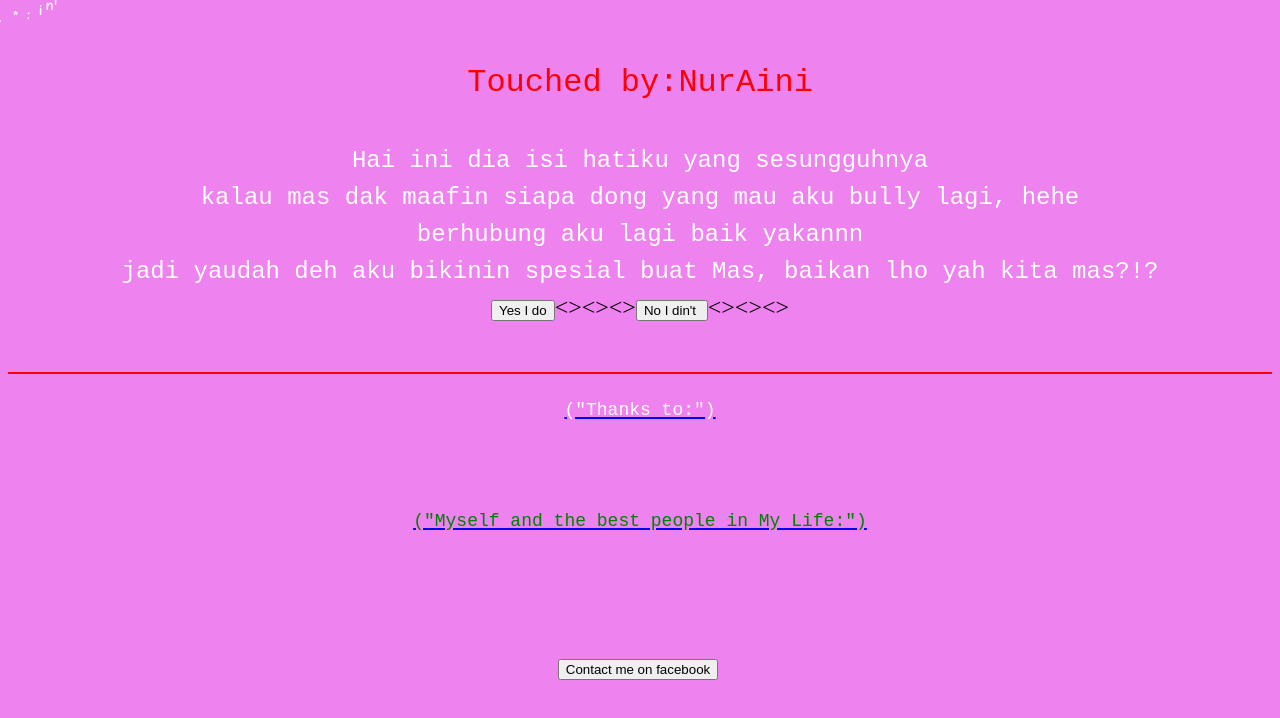
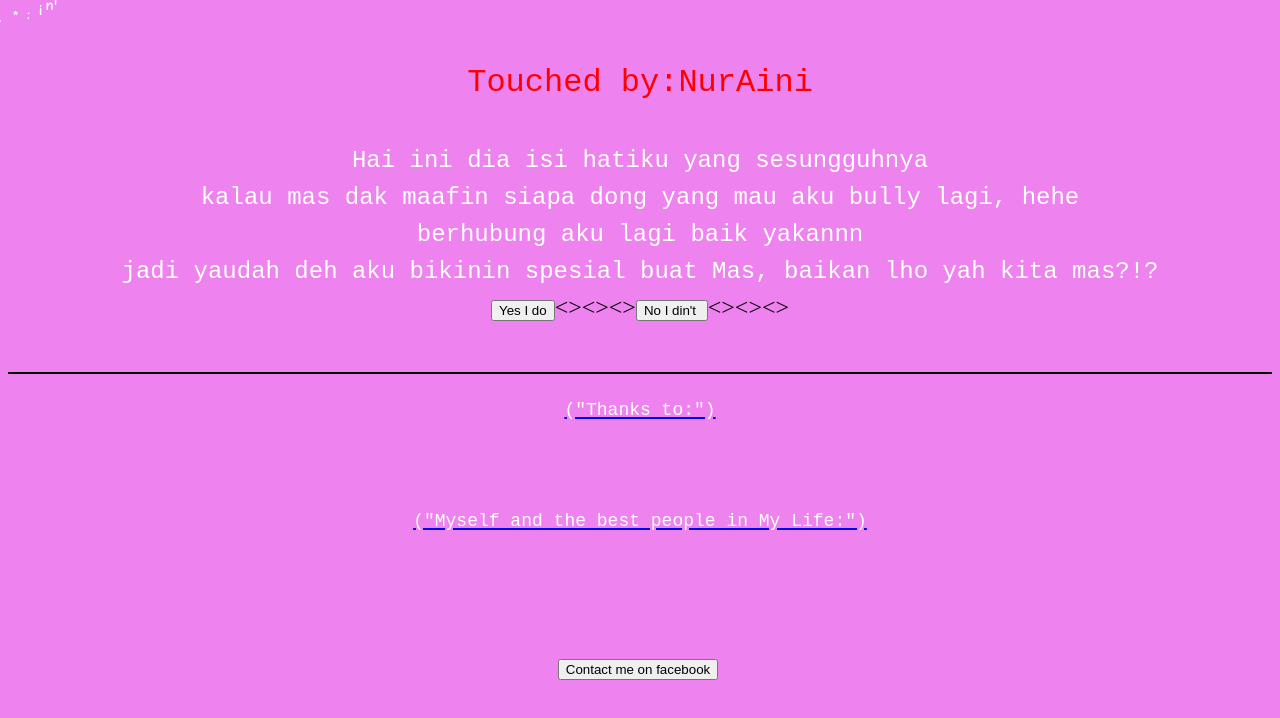
Before and after one commit to nuraainiii/nuraainiii.html, a plain HTML site: page index.html in a window 1280 px wide. Drawn offline with Linux system fonts and the light colour scheme.

Commit message:
Update index.html

```diff
--- a/index.html
+++ b/index.html
@@ -2,7 +2,7 @@
 <html>
 <head><title>NurAini 205430027</title>
 <!-- Created NurAini -->
-<script>alert ('HAI MAS')
+<script>alert ('HAI MAS jangan lupa fokusin baca pesan di taksbar atas, oke')
 alert ('This is for You there, My Love')</script>
 <script language="JavaScript">
 
@@ -100,10 +100,10 @@ Tambahkan saya sebagai kontak di WhatsApp. Kode QR WhatsApp dari NurAini (+62 85
 Tambahkan saya sebagai kontak di WhatsApp. Kode QR WhatsApp dari NurAini (+62 857-3380-9383)
 Tambahkan saya sebagai kontak di WhatsApp. Kode QR WhatsApp dari NurAini (+62 857-3380-9383)
 <br><a href="https://api.whatsapp.com/send?phone=6285733809383&text=Tidak%20mau%20aku%20Maafin"><input type="button" value="No I din't " onclick="alert('Mas jahat deh');" style="font size="5"></a><><><><a href="Kode QR WhatsApp dari NurAini (+62 857-3380-9383)"
-<br><br><br><hr color="red"><!-- Created By NurAini -->
+<br><br><br><hr color="black"><!-- Created By NurAini -->
 <font size="4"><font color="white" face="courier new">("Thanks to:")</font>
 <marquee><font size="3"><font color="white" face="courier new">[FCSI-Probolinggo - Kraksaan -Indonesia ]</marquee>
-<br><br><font size="4.5"><font color="green" face="courier new">("Myself and the best people in My Life:")</font>
+<br><br><font size="4.5"><font color="white" face="courier new">("Myself and the best people in My Life:")</font>
 <br><font size="3.5"><font color="white" face="courier new"></font>
 <br><br><br><a href="https://www.facebook.com/profile.php?id=100008482986143"><input type="button" value="Contact me on facebook" onclick="alert('Loading, click ok');""></a>
 </body>
```
